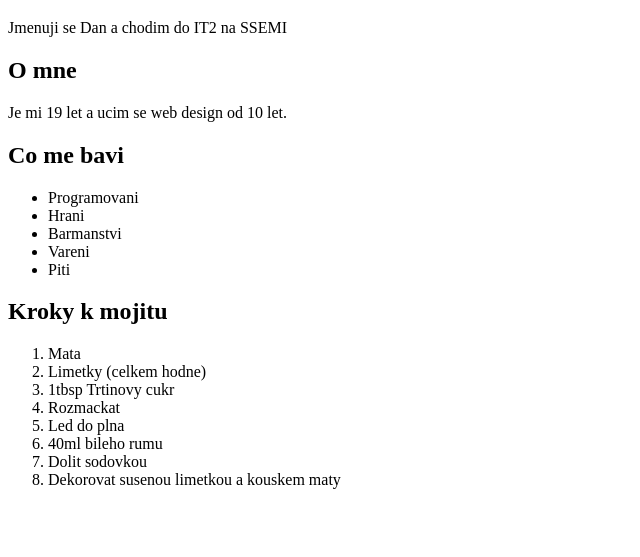
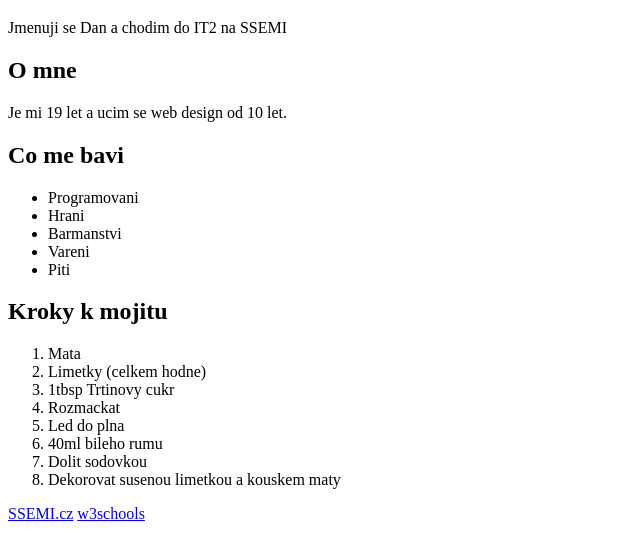
Before and after one commit to daylicht/daylicht.github.io, a plain HTML site: page index.html in a window 1280 px wide. Shown: the part 61-618 px from the top of the page, without its empty margins (0-640 px from the left). Drawn offline with Linux system fonts and the light colour scheme.

Commit message:
pridany dva linky do w3 a ssemi

```diff
--- a/index.html
+++ b/index.html
@@ -32,5 +32,8 @@
     <li>Dekorovat susenou limetkou a kouskem maty</li>
   </ol>
 
+  <a href="ssemi.cz">SSEMI.cz</a>
+  <a href="w3schools.com" target="_blank">w3schools</a>
+
 </body>
 </html>
```
